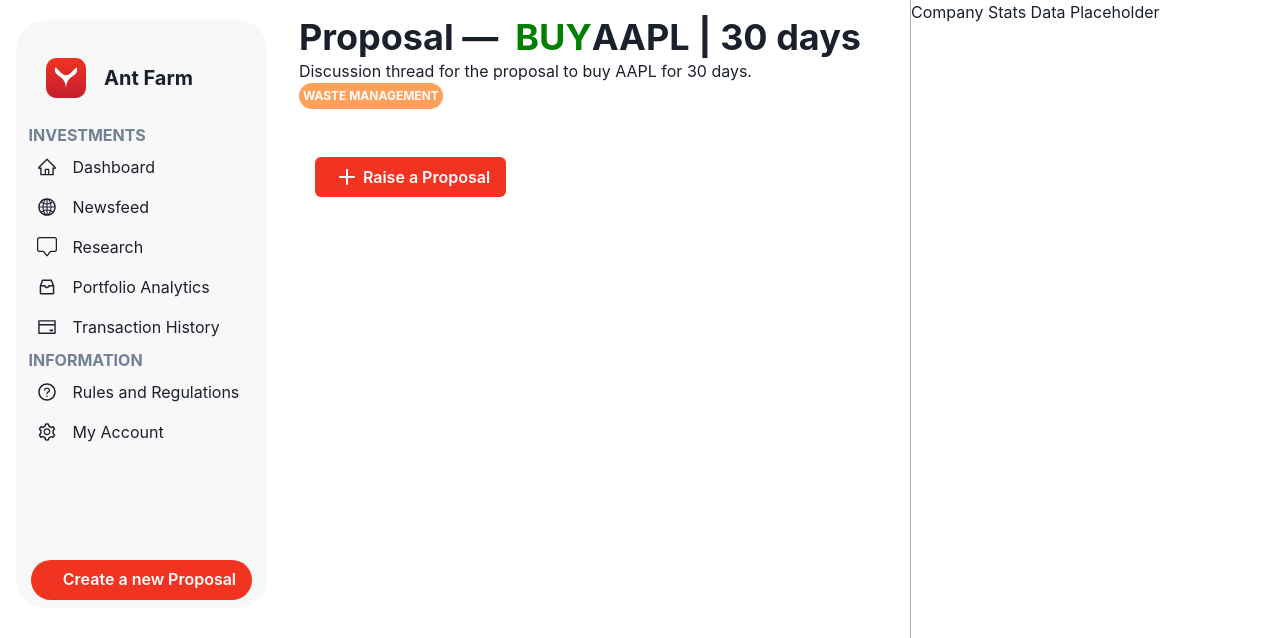
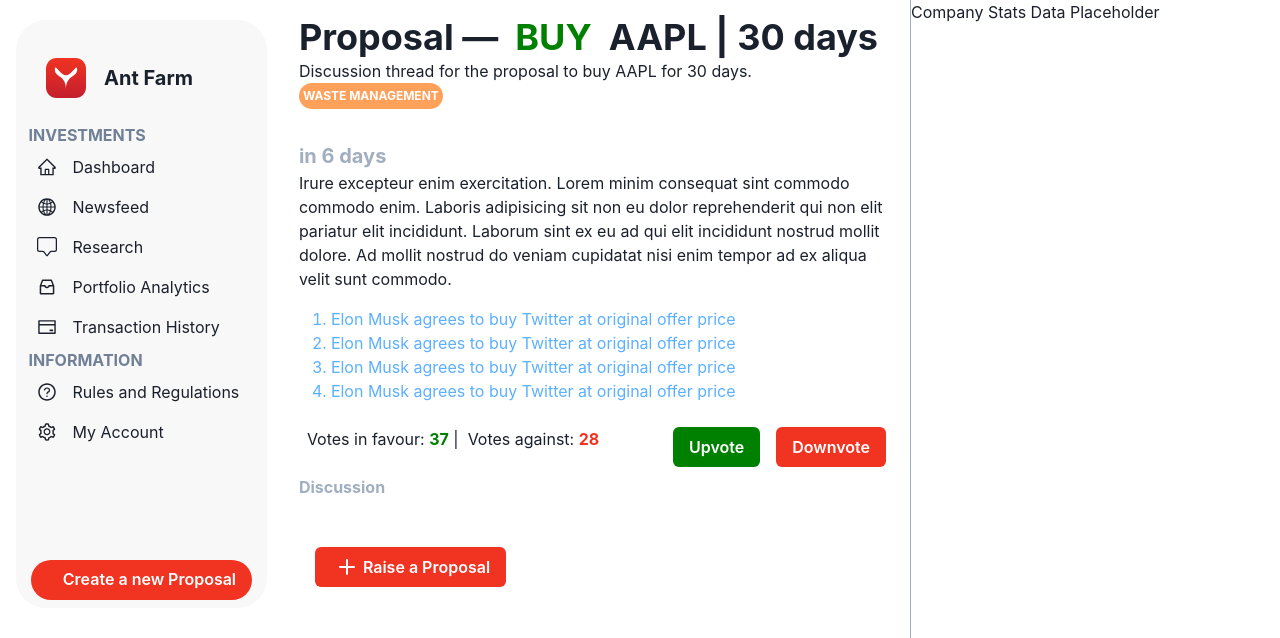
Before and after one commit to basil08/Ant-Farm, a React (Create React App) app: page /bulletin/1/1 in a window 1280 px wide. Shown: the top 638 px of the page. Built offline with nearby package versions, Linux system fonts and the light colour scheme.

Commit message:
Implement: Proposal Details page and Account pages

```diff
--- a/src/pages/Account.js
+++ b/src/pages/Account.js
@@ -78,6 +78,16 @@
 		</Flex>
 		</Flex>
 
+		<Flex>Place holder for chart</Flex>
+
+		<Flex m="2" p="2">
+
+		<Button m="2" color="#0092E4">Form 1040</Button>
+		<Button m="2" color="#0092E4">Form 1099-NT</Button>
+		<Button m="2" color="#0092E4">Form 1099-MISC</Button>
+
+		</Flex>
+
 		</Flex>
 
 		</Flex>
--- a/src/pages/PortfolioPerformance.js
+++ b/src/pages/PortfolioPerformance.js
@@ -21,6 +21,9 @@
 		}}
 		/>
 		</Flex>
+
+
+		<Flex m="4">Placeholder for chart</Flex>
 		</Flex>
 		</Flex>
 	)
--- a/src/pages/ProposalDetails.js
+++ b/src/pages/ProposalDetails.js
@@ -1,12 +1,13 @@
 import React from 'react';
 
-import { Flex, Text, Heading, Button, Badge } from '@chakra-ui/react';
+import { Flex, Text, Heading, ListItem, OrderedList, Link, Button, Badge } from '@chakra-ui/react';
 
 import { AddIcon } from '@chakra-ui/icons';
 
 import { useNavigate, useParams } from 'react-router-dom';
 import Sidebar from '../components/sidebar';
 import CompanyStats from '../components/companyStats';
+import moment from "moment/moment";
 
 import { Outlet } from 'react-router-dom';
 
@@ -103,6 +104,7 @@
 		{proposal.action + ' '}
 		</Text>
 		<Text>
+		&nbsp;
 		{' ' + proposal.ticker + ' '}| {' ' + proposal.days} days
 		</Text>
 		</Flex>
@@ -114,6 +116,37 @@
 		</Text>
 		<Flex>
 		<Badge variant="solid" borderRadius="20" p='1' bg="#FFA05B" color="white">{proposal.esgFactor}</Badge>
+		</Flex>
+		</Flex>
+
+		<Flex m="4" flexDir="column">
+		<Flex>
+		<Text color="gray.400" fontWeight="bold" fontSize="xl">{moment(proposal.timestamp).fromNow()}</Text>
+		</Flex>
+		<Flex><Text>{proposal.text}</Text></Flex>
+
+		<Flex m="4">
+		<OrderedList>
+		{proposal.links.map((link, index) => (
+			<ListItem color={"#5BB0FF"} key={index}><Link href={link.url}>{link.title}</Link></ListItem>
+
+		))}
+		</OrderedList>
+		</Flex>
+
+		<Flex justifyContent={"space-between"}>
+		<Flex m="2">
+		<Text>Votes in favour: <Text color="green" fontWeight="bold" as="span">{proposal.upvotes}</Text> | </Text>
+		<Text> {' '} &nbsp; Votes against: <Text color="brand.400" fontWeight="bold" as="span">{proposal.downvotes}</Text></Text>
+		</Flex>
+		<Flex>
+		<Button m="2" bg="green" color="white">Upvote</Button>
+		<Button m="2" bg="brand.400" color="white">Downvote</Button>
+		</Flex>
+		</Flex>
+
+		<Flex>
+		<Text color="gray.400" fontWeight="bold">Discussion</Text>
 		</Flex>
 		</Flex>
 
```
Lines whose indentation alone changed are shown as unchanged.
